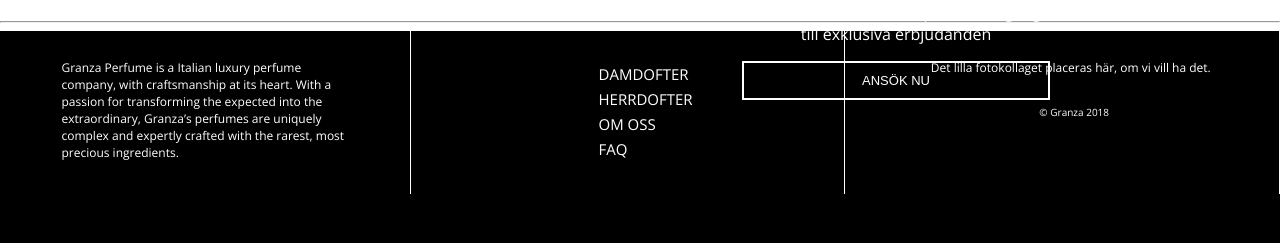
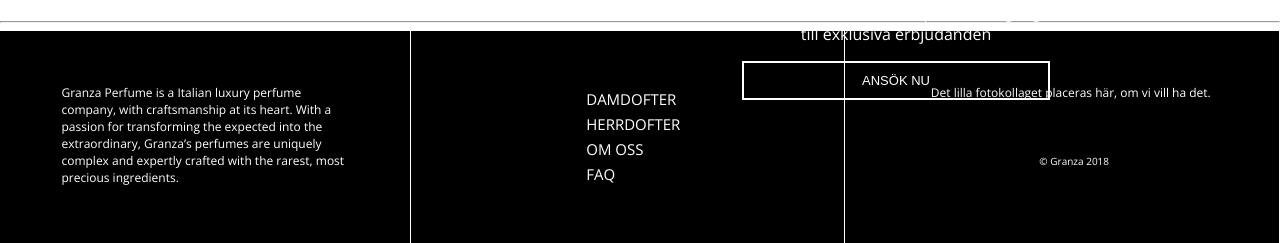
Before and after one commit to nicholkaren/granza, a PHP site: page / in a window 1280 px wide. Shown: the part 1309-1552 px from the top of the page. Before the commit the page ends 1503 px from the top, so only its background shows below. Run offline with PHP 8.4, Linux system fonts and the light colour scheme; data that the repository does not hold is empty.

Commit message:
Lite css ändringar i footern
Bara lite mer padding

```diff
--- a/css/footer.css
+++ b/css/footer.css
@@ -33,8 +33,8 @@ p.granza-foooter-text {
     font-size: 12px;
     color: white;
     text-align: left;
-    padding-top: 4%;
-    padding-bottom: 4%;
+    padding-top: 10%;
+    padding-bottom: 10%;
     margin-left: 15%;
     margin-right: 15%;
 }
@@ -45,9 +45,9 @@ p.granza-foooter-links {
     color: white;
     text-transform: uppercase;
     text-align: left;
-    padding-top: 4%;
-    padding-left: 25%;
-    padding-bottom: 4%;
+    padding-top: 10%;
+    padding-left: 22%;
+    padding-bottom: 10%;
     margin-left: 15%;
     margin-right: 15%;
 }
```
